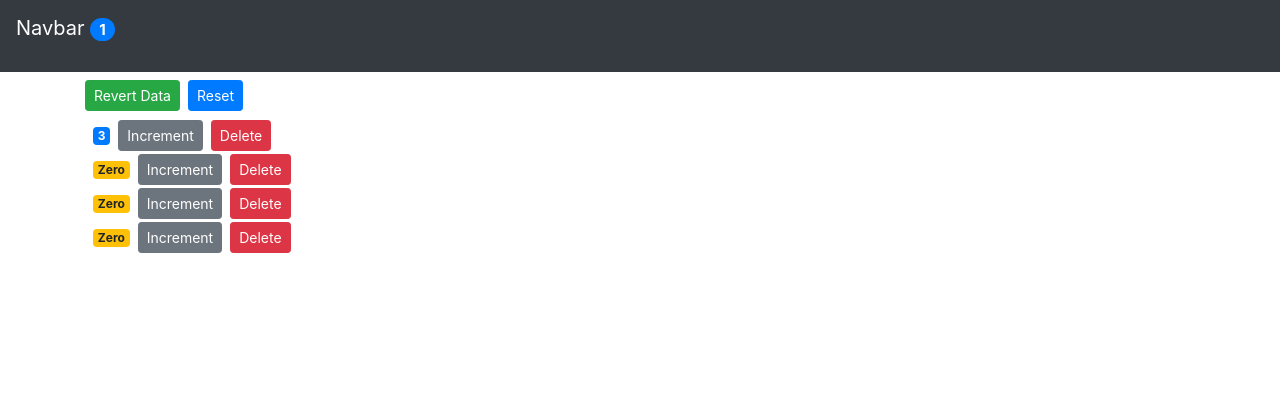
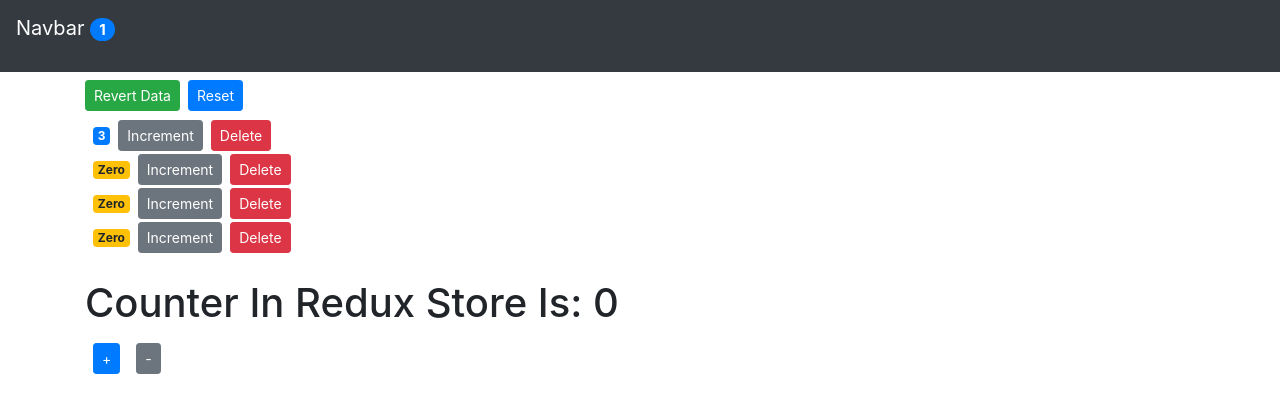
Before and after one commit to phubao1999/CounterApp-ReactJs, a React (Create React App) app: page / in a window 1280 px wide. Shown: the top 412 px of the page. Built offline with nearby package versions, Linux system fonts and the light colour scheme.

Commit message:
Learn Redux

```diff
--- a/package.json
+++ b/package.json
@@ -14,7 +14,9 @@
     "node-sass": "^6.0.1",
     "react": "^17.0.2",
     "react-dom": "^17.0.2",
+    "react-redux": "^7.2.4",
     "react-scripts": "4.0.3",
+    "redux": "^4.1.0",
     "typescript": "^4.3.5",
     "web-vitals": "^1.1.2"
   },
@@ -41,5 +43,8 @@
       "last 1 firefox version",
       "last 1 safari version"
     ]
+  },
+  "devDependencies": {
+    "redux-devtools-extension": "^2.13.9"
   }
 }
--- a/src/App.tsx
+++ b/src/App.tsx
@@ -1,6 +1,7 @@
 import { useEffect, useState } from 'react';
 import './App.scss';
 import Counters from './components/counters';
+import HandleStore from './components/handleStore';
 import Navbar from './components/navbar';
 
 function App() {
@@ -51,6 +52,7 @@ function App() {
           onIncrement={handleIncrement}
           onReset={handleResetData}
           onRevert={handleRevertData} />
+          <HandleStore />
       </main>
     </>
   );
--- /dev/null
+++ b/src/actions/index.tsx
@@ -0,0 +1,13 @@
+export const increment = (number: number) => {
+    return {
+        type: 'INCREMENT',
+        payload: number
+    };
+}
+
+export const decrement = (number: number) => {
+    return {
+        type: 'DECREMENT',
+        payload: number
+    };
+}
--- /dev/null
+++ b/src/components/handleStore.tsx
@@ -0,0 +1,18 @@
+import { useDispatch, useSelector } from "react-redux";
+import { decrement, increment } from "../actions";
+
+export default function HandleStore() {
+    const counterRedux = useSelector((state: any) => state.counter);
+    const isLogged = useSelector((state: any) => state.logged);
+    const dispatch = useDispatch();
+
+    return (
+        <>
+            <br />
+            <h1>Counter In Redux Store Is: {counterRedux}</h1>
+            <button className="btn btn-primary btn-sm m-2" onClick={() => dispatch(increment(1))}>+</button>
+            <button className="btn btn-secondary btn-sm m-2" onClick={() => dispatch(decrement(1))}>-</button>
+            {isLogged ? <h3>Valuable Information I Shouldn't see</h3> : ''}
+        </>
+    )
+}
--- a/src/index.tsx
+++ b/src/index.tsx
@@ -1,13 +1,25 @@
+import 'bootstrap/dist/css/bootstrap.css';
 import React from 'react';
 import ReactDOM from 'react-dom';
+import { Provider } from 'react-redux';
+import { createStore } from 'redux';
+import App from './App';
 import './index.css';
-import App from './App';
+import allReducers from './reducers';
 import reportWebVitals from './reportWebVitals';
-import 'bootstrap/dist/css/bootstrap.css';
+import { composeWithDevTools } from 'redux-devtools-extension';
+
+
+const store = createStore(
+  allReducers,
+  composeWithDevTools()
+);
 
 ReactDOM.render(
   <React.StrictMode>
-    <App />
+    <Provider store={store}>
+      <App />
+    </Provider>
   </React.StrictMode>,
   document.getElementById('root')
 );
--- /dev/null
+++ b/src/reducers/counter.tsx
@@ -0,0 +1,12 @@
+const counterReducer = (state = 0, action: any) => {
+    switch (action.type) {
+        case "INCREMENT":
+            return state + action.payload;
+        case "DECREMENT":
+            return state - action.payload;
+        default:
+            return state;
+    }
+}
+
+export default counterReducer;
--- /dev/null
+++ b/src/reducers/index.tsx
@@ -0,0 +1,10 @@
+import { combineReducers } from "redux";
+import counterReducer from "./counter";
+import loggedReducer from "./isLogged";
+
+const allReducers = combineReducers({
+    counter: counterReducer,
+    logged: loggedReducer
+});
+
+export default allReducers;
--- /dev/null
+++ b/src/reducers/isLogged.tsx
@@ -0,0 +1,10 @@
+const loggedReducer = (state = false, action: any) => {
+    switch (action.type) {
+        case "SIGN_IN":
+            return !state;
+        default:
+            return state;
+    }
+}
+
+export default loggedReducer;
```
Also changed, not shown: 1 other file (tests, documents, lock files or other folders).
